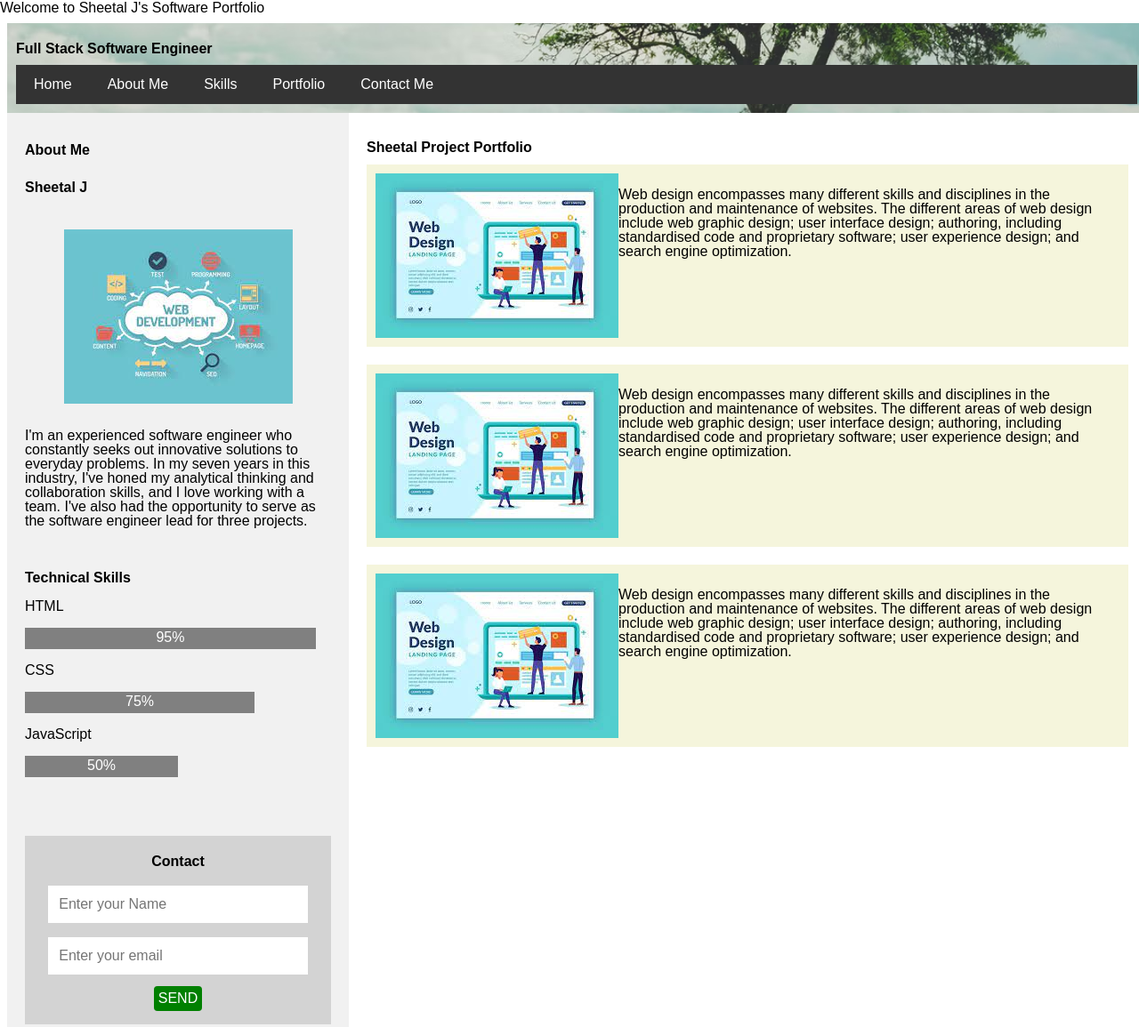
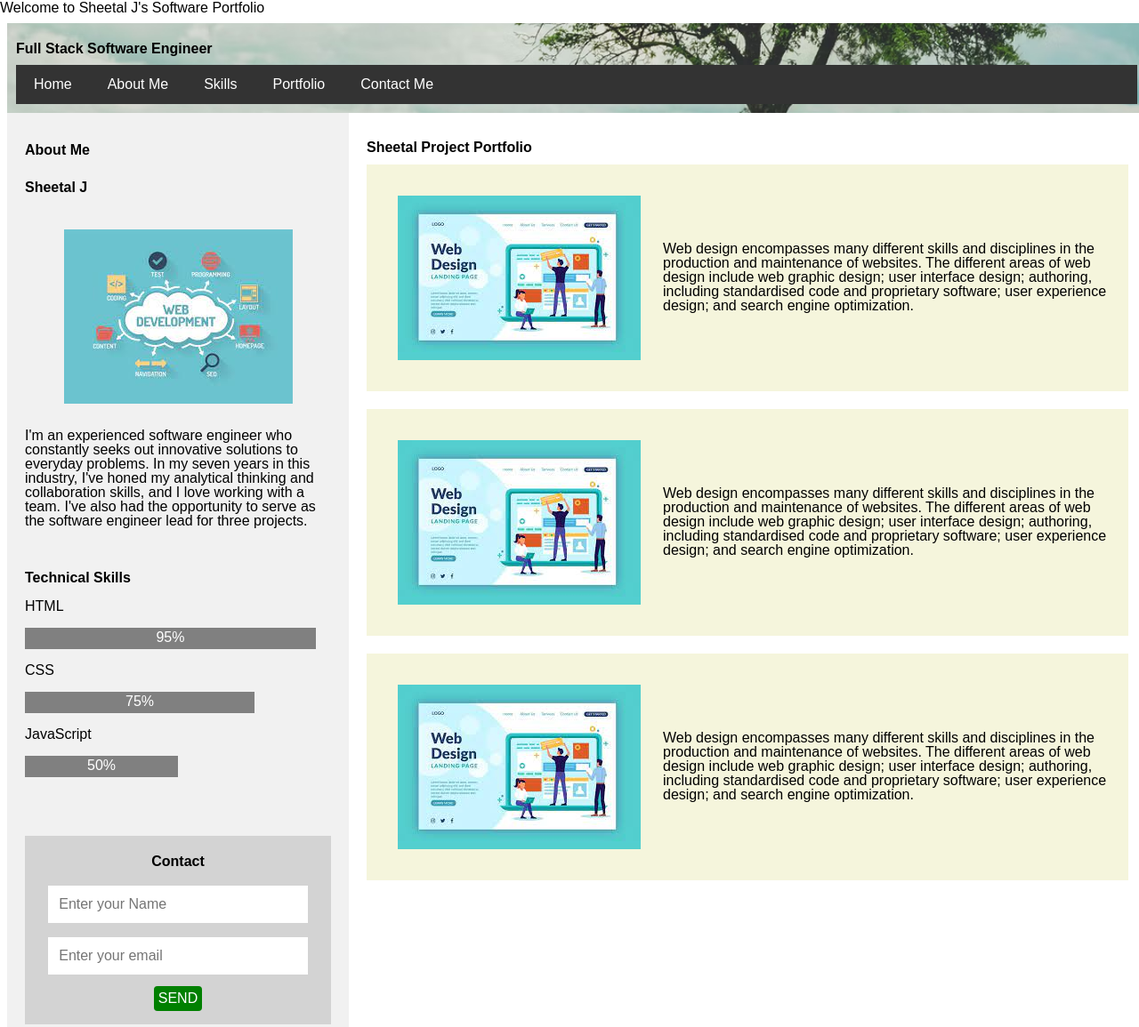
Before and after one commit to sheetaljwl795/module1-challenge2, a plain HTML site: page index.html in a window 1280 px wide. Shown: the top 1155 px of the page at 89% size. Drawn offline with Linux system fonts and the light colour scheme.

Commit message:
fifth commit

```diff
--- a/index.html
+++ b/index.html
@@ -94,7 +94,9 @@
                 <img src="images/webdesign.jpg" alt="webdesign">
                 </a>
             </div>
-            <p> Web design encompasses many different skills and disciplines in the production and maintenance of websites. The different areas of web design include web graphic design; user interface design; authoring, including standardised code and proprietary software; user experience design; and search engine optimization.</p>
+            <div class="project-text">
+                <p> Web design encompasses many different skills and disciplines in the production and maintenance of websites. The different areas of web design include web graphic design; user interface design; authoring, including standardised code and proprietary software; user experience design; and search engine optimization.</p>
+            </div>
         </div>
 
         <div class="project">
@@ -103,7 +105,9 @@
                 <img src="images/webdesign.jpg" alt="webdesign">
                 </a>
             </div>
-            <p> Web design encompasses many different skills and disciplines in the production and maintenance of websites. The different areas of web design include web graphic design; user interface design; authoring, including standardised code and proprietary software; user experience design; and search engine optimization.</p>
+            <div class="project-text">
+                <p> Web design encompasses many different skills and disciplines in the production and maintenance of websites. The different areas of web design include web graphic design; user interface design; authoring, including standardised code and proprietary software; user experience design; and search engine optimization.</p>
+            </div>
         </div>
 
     </div>
--- a/style.css
+++ b/style.css
@@ -82,6 +82,11 @@ body{
     display: flex;
     justify-content: center;
     align-items: center;
+    margin: 25px;
+}
+
+.project-image:hover {
+    transform: scale(1.15);
 }
 /* Main column */
 .main {
@@ -98,6 +103,13 @@ body{
     flex-direction: row;
 
 }
+
+.project-text {
+    display: flex;
+    justify-content: center;
+    align-items: center;
+}
+
 @media screen and (max-width:1000px){
     .project{
         flex-direction: column;
@@ -109,11 +121,10 @@ body{
     .content, .navbar {
       flex-direction: column;
     }
-    .main, .side {
+    /*.main, .side {
         width: 100%;
-    }
+    }*/
 }
-
 
 /* Contact*/
 #contact {
```
